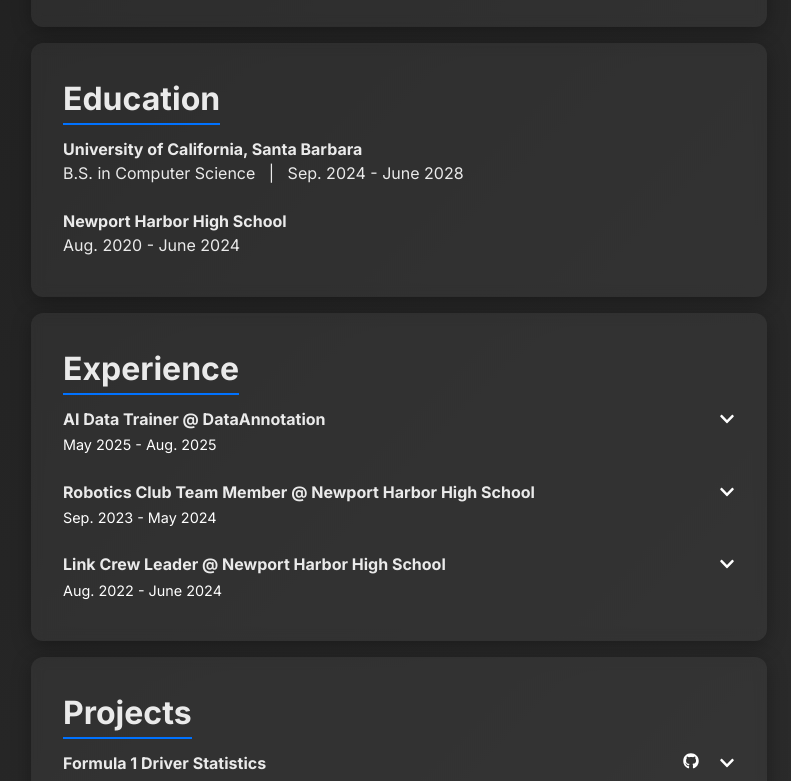
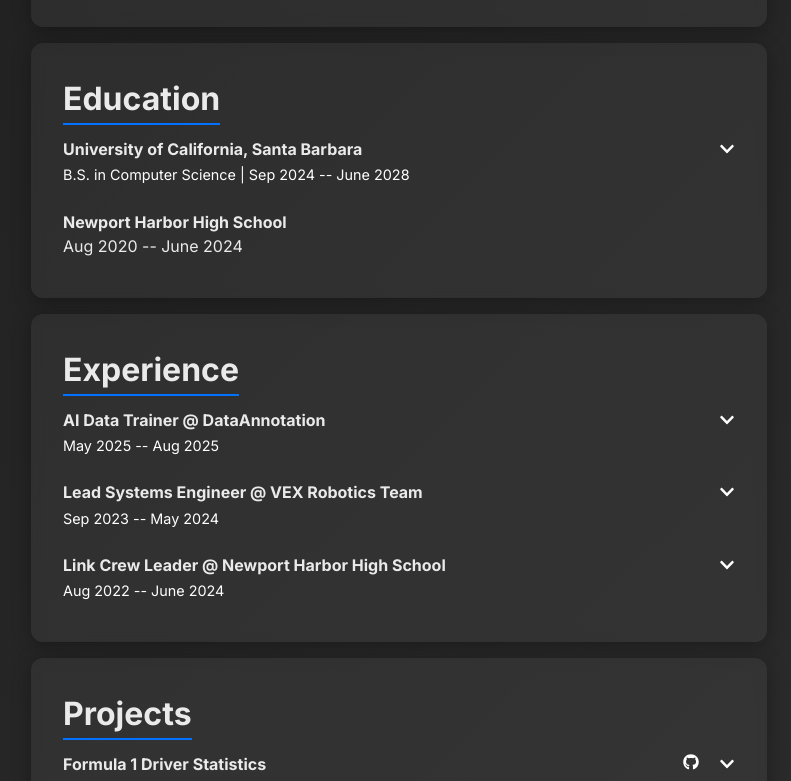
Before and after one commit to kentlim1/personal-website, a React (Vite) app: page / in a window 1280 px wide. Shown: the part 480-1261 px from the top of the page, without its empty margins (241-1032 px from the left). Built offline with nearby package versions, Linux system fonts and the light colour scheme.

Commit message:
updated resume

```diff
--- a/src/App.jsx
+++ b/src/App.jsx
@@ -64,15 +64,22 @@ function App() {
         <section id="education">
           <h2>Education</h2>
           <article>
-            <strong>University of California, Santa Barbara</strong>
-            <br />
-            B.S. in Computer Science &nbsp; | &nbsp; Sep. 2024 - June 2028
+          <Dropdown
+            title="University of California, Santa Barbara"
+            desc="B.S. in Computer Science | Sep 2024 -- June 2028"
+            bullets={[
+              "GPA: 3.76/4.0 | Dean’s Honors (2024–2025)",
+              "Relevant Coursework: Object Oriented Programming, Data Structures and Algorithms, Linear Algebra, Discrete Math, Probability and Statistics, \
+              Differential Equations",
+              "Activities: Association for Computing Machinery (ACM) member"
+            ]}
+          />
           </article>
           <br />
           <article>
             <strong>Newport Harbor High School</strong>
             <br />
-            Aug. 2020 - June 2024
+            Aug 2020 -- June 2024
           </article>
           <br />
         </section>
@@ -82,32 +89,30 @@ function App() {
           <h2>Experience</h2>
           <Dropdown
             title="AI Data Trainer @ DataAnnotation"
-            desc="May 2025 - Aug. 2025"
+            desc="May 2025 -- Aug 2025"
             bullets={[
-              "Completed 100+ tasks related to data labeling and model evaluation to train machine learning models and natural language processing (NLP) systems.",
+              "Labeled and validated 100+ datasets to train machine learning models and natural language processing systems.",
               "Evaluated and validated machine learning outputs using C++, Python, and JavaScript to ensure accuracy, consistency, and improved model performance.",
               "Developed practical knowledge in data cleaning, supervised learning, and prompt engineering through hands-on machine learning projects.",
             ]}
           />
           <br />
           <Dropdown
-            title="Robotics Club Team Member @ Newport Harbor High School"
-            desc="Sep. 2023 - May 2024"
+            title="Lead Systems Engineer @ VEX Robotics Team"
+            desc="Sep 2023 -- May 2024"
             bullets={[
-              "Worked on a VEX V5 robot throughout the year, adhering to 2024 competition rules.",
-              "Participated in the 2024 NMUSD VEX Robotics Over Under Competition, representing our high school.",
-              "Achieved 2nd place out of 14 participating teams, taking home a runner-up trophy.",
-              "Designed and programmed the robot’s tri-ball collector mechanism using Python.",
+              "Engineered on a VEX V5 robot throughout the year, engaging in bi-weekly team meetings and participating in practice scrimmages against other teams.",
+              "Competed in the 2024 NMUSD VEX Robotics Over Under Competition, achieving 2nd place out of 14 participating teams.",
+              "Designed and programmed the robot’s scoring system using Python, scoring 100+ points for our team and played a pivotal role in achieving 2nd place."
             ]}
           />
           <br />
           <Dropdown
             title="Link Crew Leader @ Newport Harbor High School"
-            desc="Aug. 2022 - June 2024"
+            desc="Aug 2022 -- June 2024"
             bullets={[
-              "Introduced a group of 10 new students to the high school, giving them a tour of the school on orientation day.",
-              "Mentored the group throughout the school year, acting as a point of contact for school-related questions.",
-              "Fostered a sense of belonging in my group, creating several handwritten letters to each student every month to check in on them.",
+              "Mentored 10 freshmen annually through orientation and engagement activities, promoting academic and social success.",
+              "Fostered a sense of belonging by writing monthly letters of encouragement to each student in my group."
             ]}
           />
           <br />
@@ -120,9 +125,9 @@ function App() {
             title="Formula 1 Driver Statistics"
             desc="TypeScript, React.js, Recharts, Tailwind CSS, HTML, Git"
             bullets={[
-              "Created a website showcasing F1 driver profiles in order of championship standings, styled with Tailwind CSS.",
-              "Displayed driver statistics using Recharts.",
-              "Queried updated data from the Jolpica F1 API.",
+              "Developed a dynamic Formula 1 statistics dashboard integrating live API data and interactive visualizations.",
+              "Designed and implemented interactive line charts to display driver performance metrics, including race finishes and championship points progression, using Recharts.",
+              "Fetched and parsed real-time data from the Jolpica Formula 1 API and styled the interface with Tailwind CSS for a responsive user experience.",
             ]}
             github="https://github.com/kentlim1/f1-driver-profiles"
           />
@@ -131,8 +136,8 @@ function App() {
             title="Personal Website (this website!)"
             desc="React.js, HTML/CSS, Git"
             bullets={[
-              "Created a personal website displaying my information, contact, resume, and activities.",
-              "Gained experience in developing and managing a codebase and deploying on GitHub.",
+              "Built and deployed a personal portfolio site using React.js and Vercel to showcase projects and experience.",
+              "Strengthened skills in React.js development, codebase management, and GitHub deployment through iterative project work.",
             ]}
             github="https://github.com/kentlim1/personal-website"
           />
@@ -142,8 +147,8 @@ function App() {
             desc="Python, Pandas, Matplotlib, Scikit-learn"
             bullets={[
               "Developed a model to predict Alzheimer’s disease based on lifestyle decisions for the 2025 UCSB Datathon.",
-              "Performed data cleaning, exploratory analysis, and model training.",
-              "Utilized a random forest model, achieving 80% accuracy.",
+              "Collaborated with a team of 4 to preprocess data, perform exploratory data analysis, and train predictive models.",
+              "Implemented and fine-tuned a Random Forest classifier, achieving 85% accuracy on Alzheimer’s disease prediction using a Kaggle dataset.",
             ]}
           />
           <br />
```
